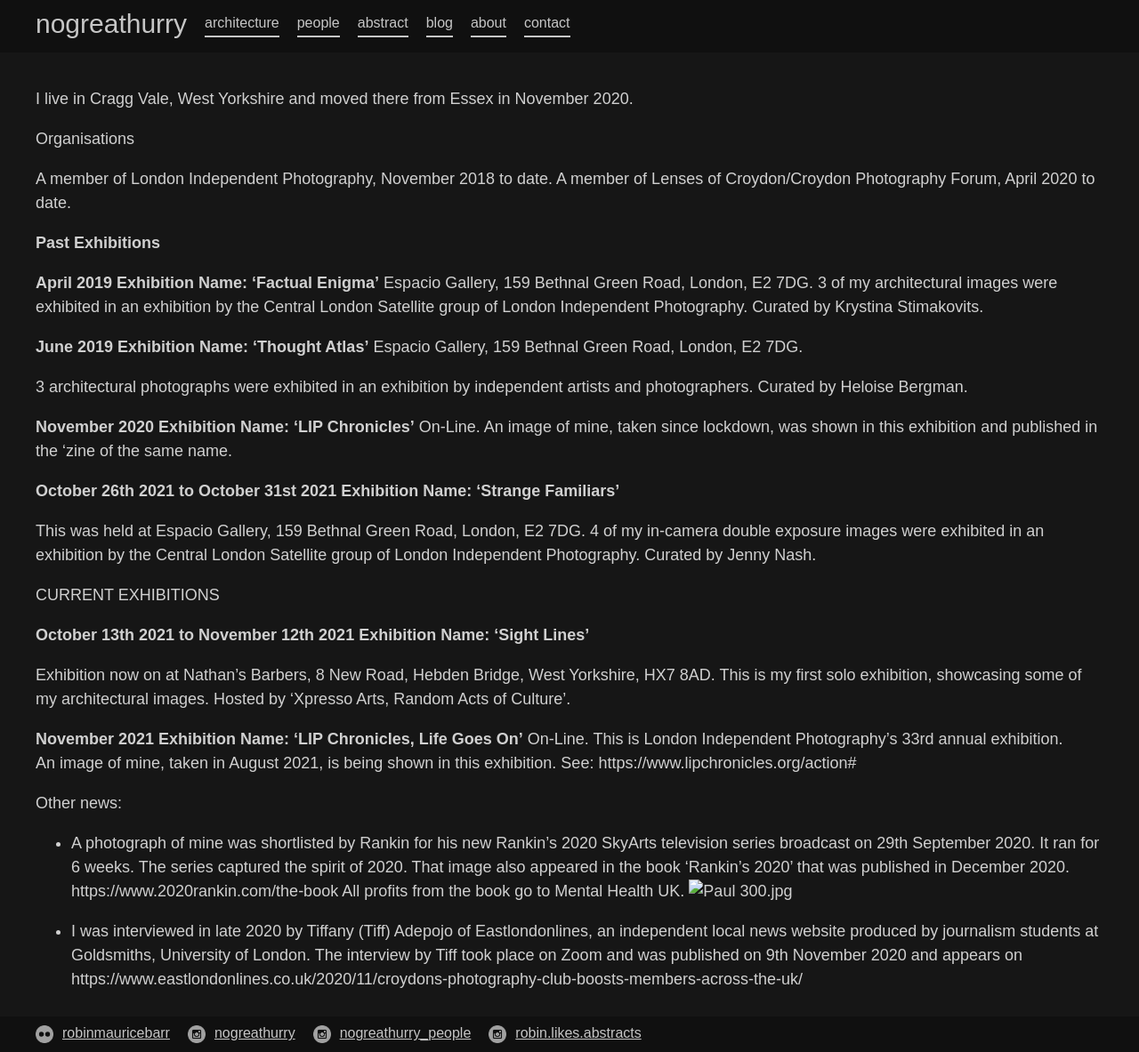
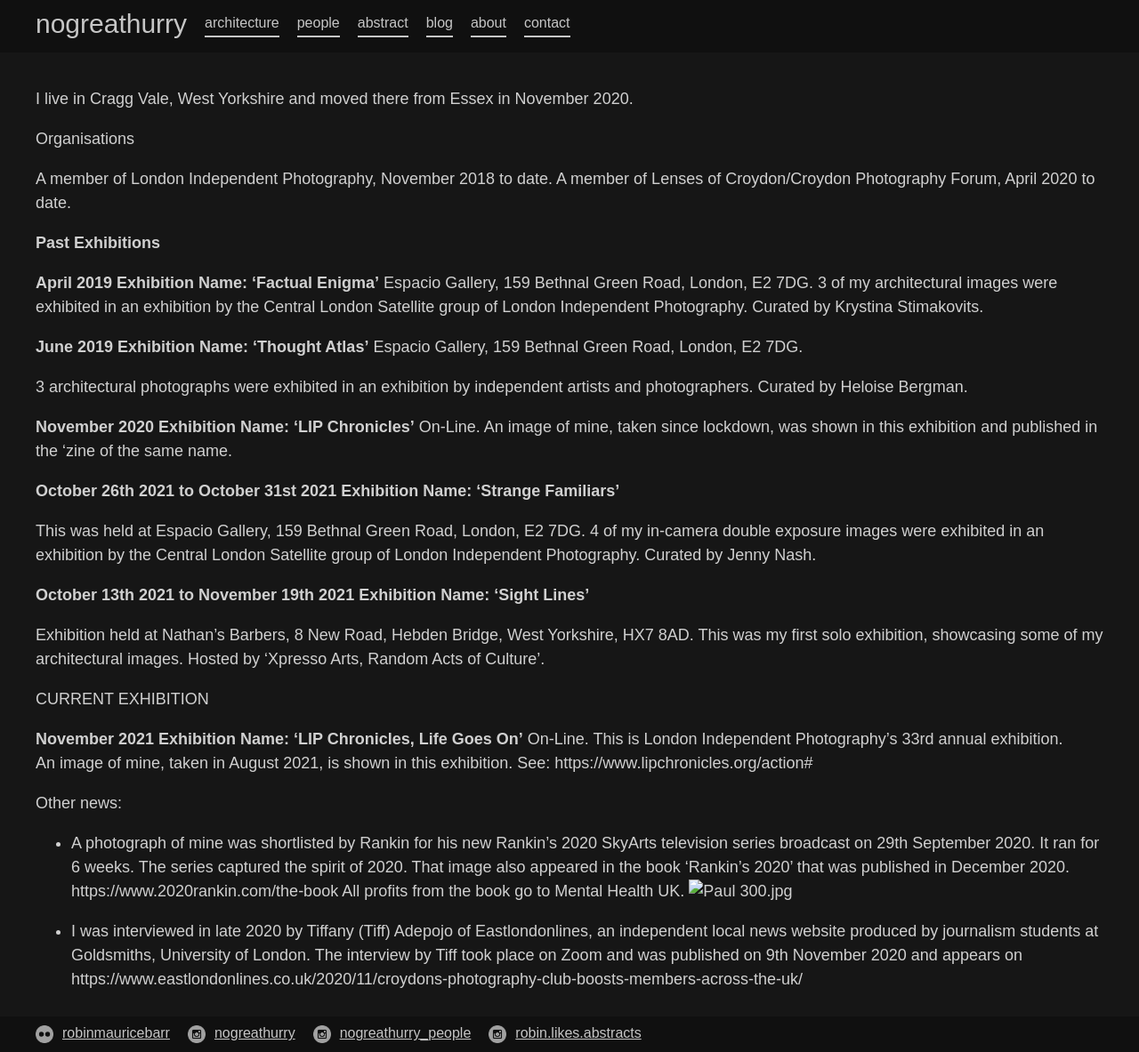
Before and after one commit to 987poiuytrewq/nogreathurry, a Jekyll site: the page built from blog.md, in a window 1280 px wide and 1183 px high. Shown: the whole window at 89% size. Built offline with Jekyll 4.4.1, drawn with Linux system fonts in a browser that asks for light colours.

Commit message:
Updated Blog

```diff
--- a/blog.md
+++ b/blog.md
@@ -34,19 +34,19 @@ Exhibition Name: 'Strange Familiars'**
 This was held at Espacio Gallery, 159 Bethnal Green Road, London, E2 7DG.
 4 of my in-camera double exposure images were exhibited in an exhibition by the Central London Satellite group of London Independent Photography. Curated by Jenny Nash.
 
-CURRENT EXHIBITIONS
-
-**October 13th 2021 to November 12th 2021
+**October 13th 2021 to November 19th 2021
 Exhibition Name: 'Sight Lines'**
 
-Exhibition now on at Nathan's Barbers, 8 New Road, Hebden Bridge, West Yorkshire, HX7 8AD.
-This is my first solo exhibition, showcasing some of my architectural images. Hosted by 'Xpresso Arts, Random Acts of Culture'.
+Exhibition held at Nathan's Barbers, 8 New Road, Hebden Bridge, West Yorkshire, HX7 8AD.
+This was my first solo exhibition, showcasing some of my architectural images. Hosted by 'Xpresso Arts, Random Acts of Culture'.
+
+CURRENT EXHIBITION
 
 **November 2021
 Exhibition Name: 'LIP Chronicles, Life Goes On'**
 On-Line.
 This is London Independent Photography's 33rd annual exhibition.
-An image of mine, taken in August 2021, is being shown in this exhibition. See: https://www.lipchronicles.org/action#
+An image of mine, taken in August 2021, is shown in this exhibition. See: https://www.lipchronicles.org/action#
 
 
 
```
